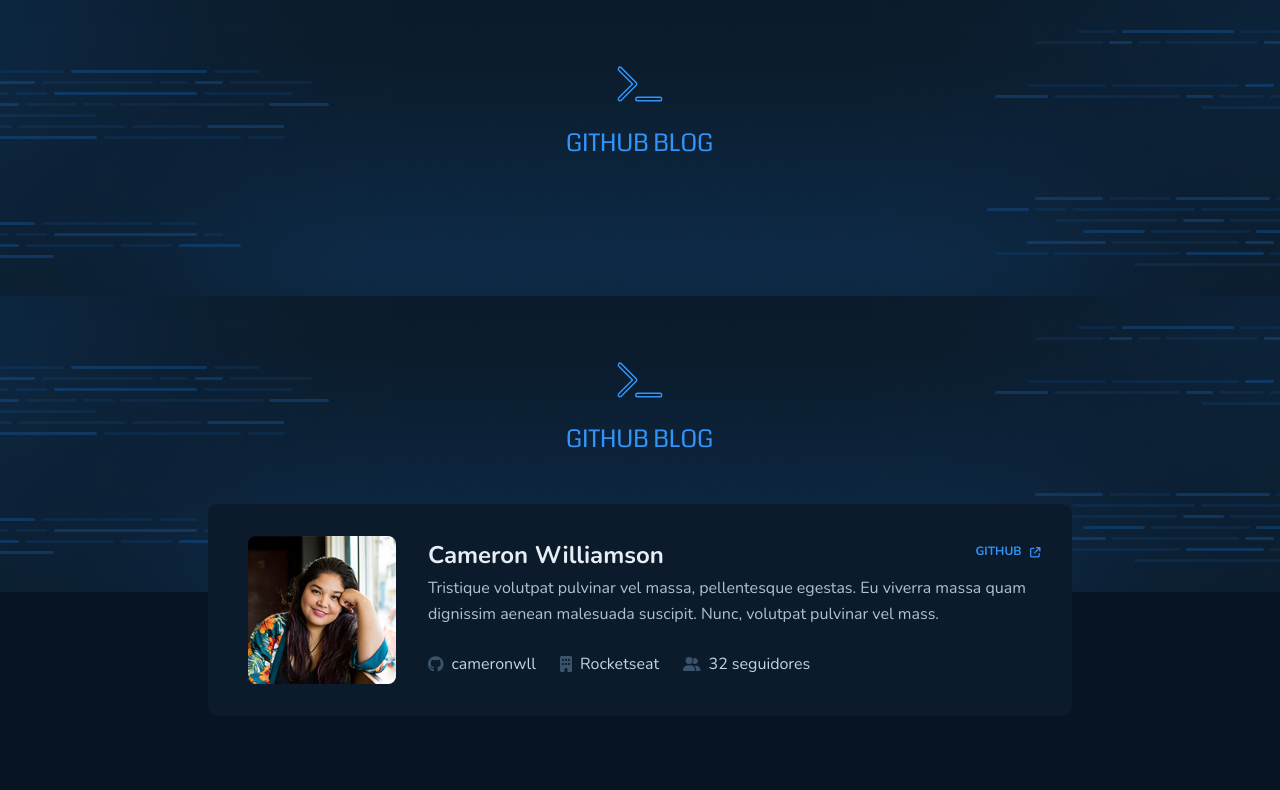
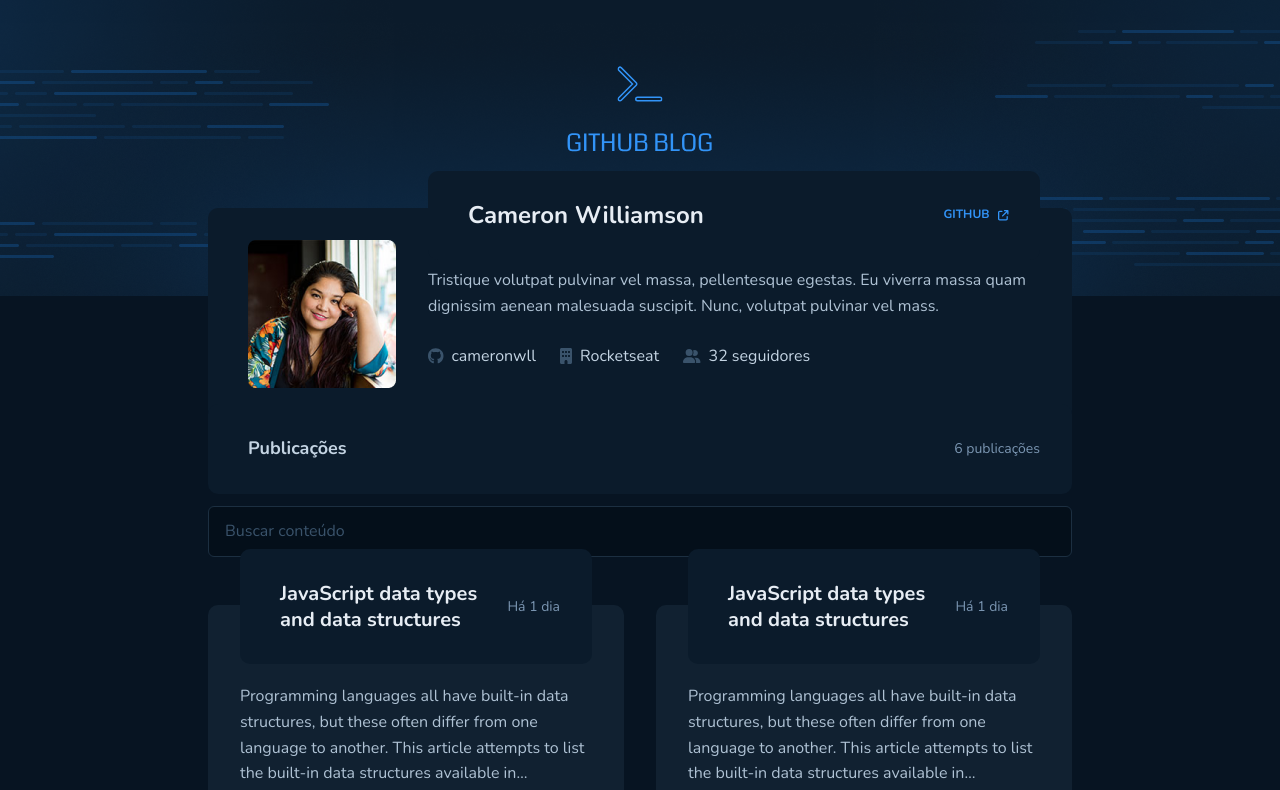
Before and after one commit to GabrielFSoares/github-blog, a React (Vite) app: page / in a window 1280 px wide. Shown: the top 790 px of the page. Built offline with nearby package versions, Linux system fonts and the light colour scheme.

Commit message:
ajustment

```diff
--- a/src/pages/Publications/index.tsx
+++ b/src/pages/Publications/index.tsx
@@ -1,9 +1,4 @@
-import { Header } from '../../components/Header'
-import {
-  PublicationsContainer,
-  PublicationsHeaderContainer,
-  PublicationsHeaderContent,
-} from './styles'
+import { PublicationsContainer, PublicationsHeaderContent } from './styles'
 import Avatar from '../../assets/avatar.png'
 import { FontAwesomeIcon } from '@fortawesome/react-fontawesome'
 import { faGithub } from '@fortawesome/free-brands-svg-icons'
@@ -17,10 +12,8 @@
 
 export function Publications() {
   return (
-    <>
-      <Header />
     <PublicationsContainer>
-        <PublicationsHeaderContainer>
+      <header>
         <img src={Avatar} alt="" />
         <PublicationsHeaderContent>
           <header>
@@ -50,12 +43,10 @@
             </div>
           </footer>
         </PublicationsHeaderContent>
-        </PublicationsHeaderContainer>
+      </header>
 
       <SearchForm />
-
       <PublicationsList />
     </PublicationsContainer>
-    </>
   )
 }
--- a/src/pages/Publications/styles.ts
+++ b/src/pages/Publications/styles.ts
@@ -1,11 +1,7 @@
 import { styled } from 'styled-components'
 
 export const PublicationsContainer = styled.div`
-  width: 54rem;
-  margin: 0 auto;
-`
-
-export const PublicationsHeaderContainer = styled.header`
+  header {
     background-color: ${(props) => props.theme['base-profile']};
 
     border-radius: 10px;
@@ -15,6 +11,7 @@
     display: flex;
     align-items: center;
     gap: 2rem;
+  }
 `
 
 export const PublicationsHeaderContent = styled.div`
```
Lines whose indentation alone changed are shown as unchanged.
